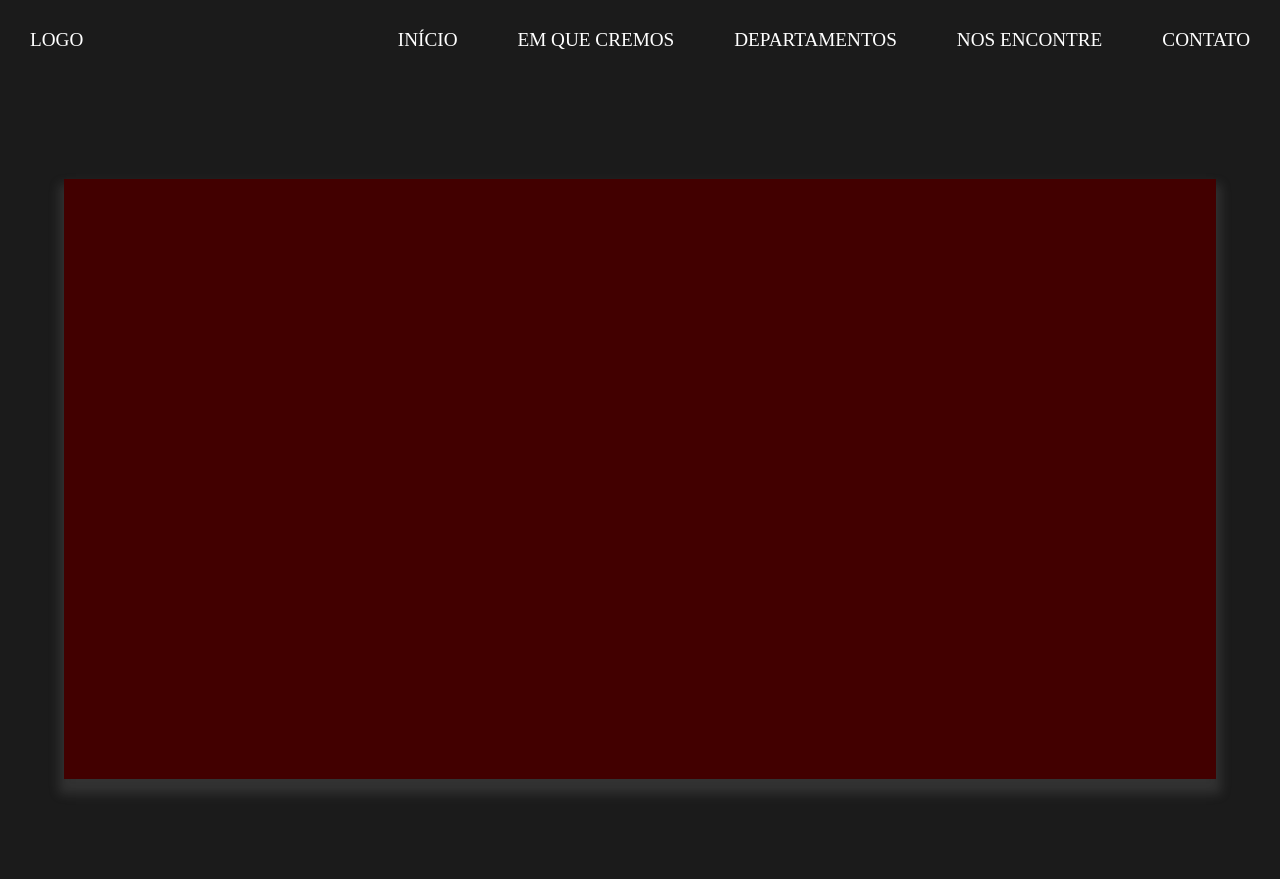
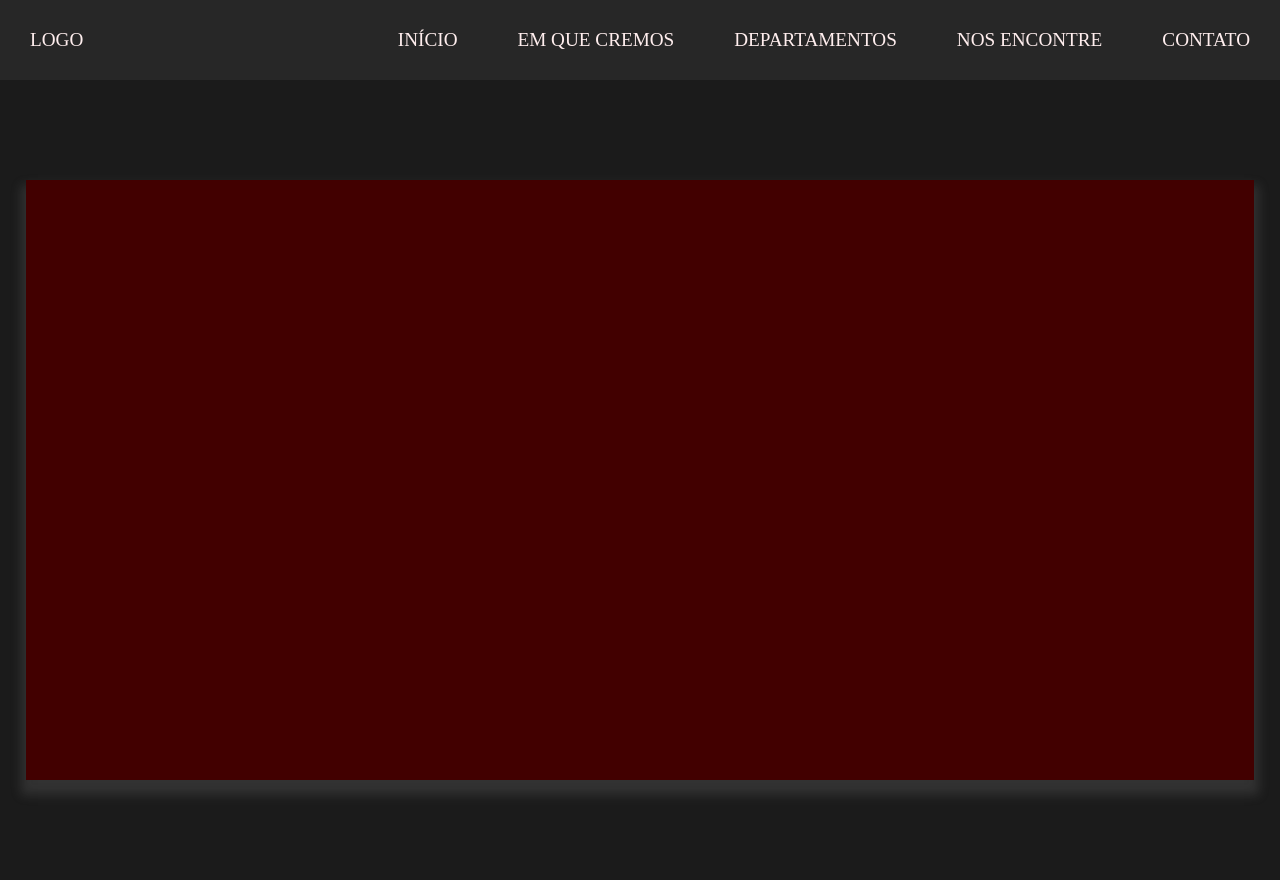
Before and after one commit to ebarbozadev/ibm-moria, a plain HTML site: page index.html in a window 1280 px wide. Drawn offline with Linux system fonts and the light colour scheme.

Commit message:
Adicionando arquivos

```diff
--- a/css/header/header.css
+++ b/css/header/header.css
@@ -1,9 +1,13 @@
 header{
+    position: -webkit-sticky;
+    position: sticky;
+    top: 0;
+    height: 10vh;
     width: 100%;
     align-items: center;
     display: flex;
     justify-content: space-between;
-    background-color: var(--cinza-escuro);
+    background-color: transparent;
     font-size: 1.2rem;
     padding: 30px;
 }
--- a/css/main.css
+++ b/css/main.css
@@ -8,8 +8,22 @@ main{
 
 .main__conteudo{
     margin: auto auto;
-    width: 90%;
+    width: 96%;
+    display: flex;
+    justify-content: space-between;
     height: 600px;
     background-color: var(--fundo-beta);
     box-shadow: var(--box-shadow);
 }
+
+.main__conteudo--departamentos, .main__conteudo--exibicao{
+    background-color: var(--fundo-beta-2);
+}
+
+.main__conteudo--departamentos{
+    width: 30%;
+}
+
+.main__conteudo--exibicao{
+    width: 65%;
+}
--- /dev/null
+++ b/css/section/video.css
@@ -0,0 +1,5 @@
+#video{
+    width: 100%;
+    height: 90vh;
+    background-color: var(--fundo-beta);
+}
--- a/css/style.css
+++ b/css/style.css
@@ -1,11 +1,18 @@
 @import url(reset.css);
 @import url(header/header.css);
+@import url(section/video.css);
 @import url(main.css);
 
 :root {
-    --branco: #ffffff;
+    --branco: #ffeeee;
     --cinza-escuro: #1b1b1b;
+    --cinza-escuro-transparente: rgba(31, 31, 31, 0.959);
     --cinza-claro: #3f3e3e;
     --fundo-beta: #420000;
+    --fundo-beta-2: #300000;
     --box-shadow: 0px 10px 10px 5px #7e7e7e3a;
 }
+
+body{
+    background-color: var(--cinza-escuro-transparente);
+}
```
